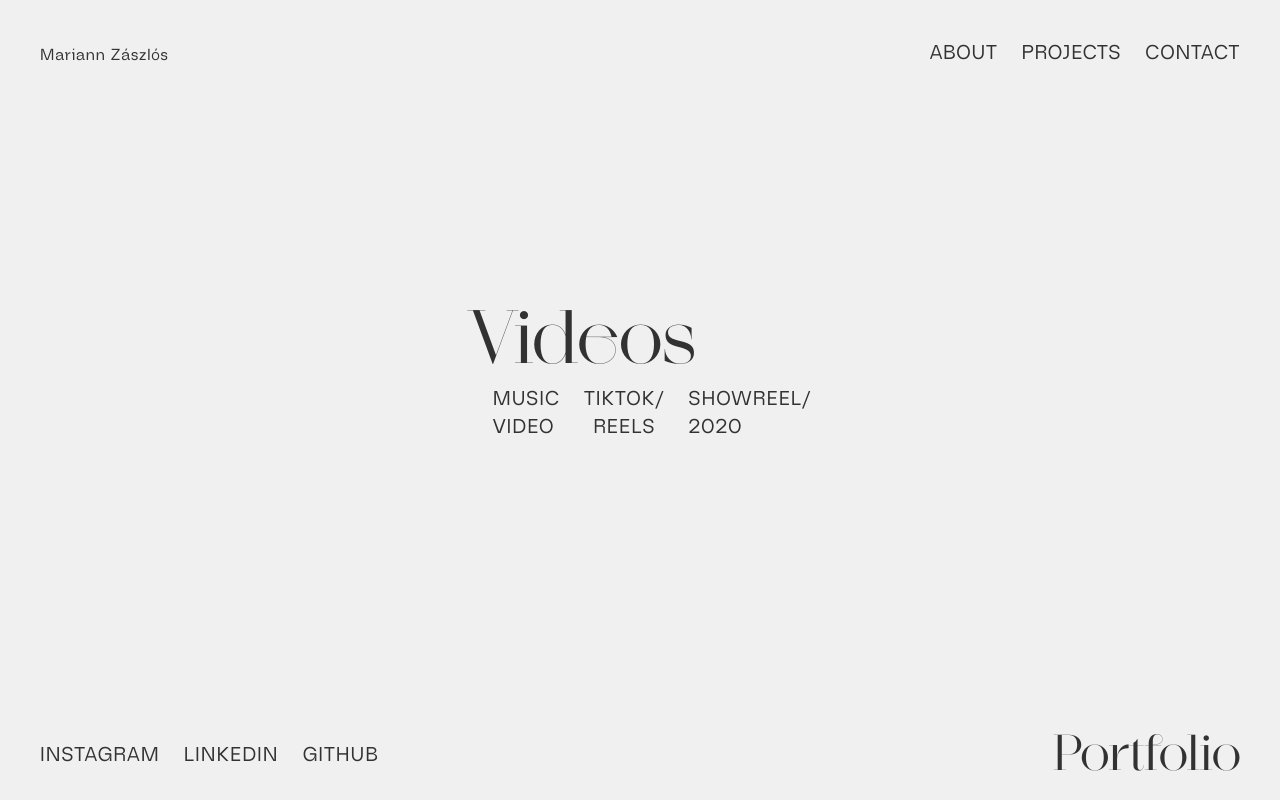
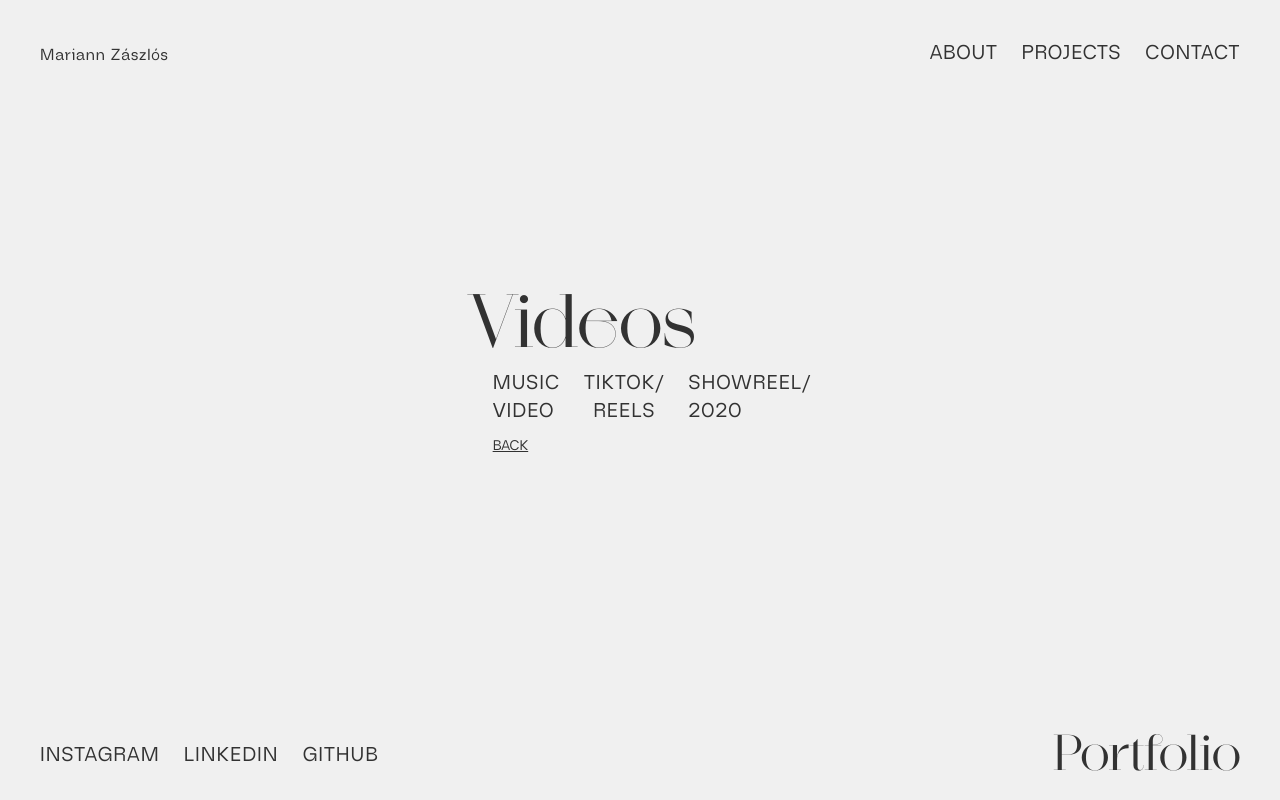
Before and after one commit to zmariann/portfolio2025, a Next.js app: page /portfolio/projects/videos in a window 1280 px wide. Built offline with nearby package versions, Linux system fonts and the light colour scheme.

Commit message:
add back link to the videos page and change the design of it

```diff
--- a/app/_components/backLink.tsx
+++ b/app/_components/backLink.tsx
@@ -9,5 +9,5 @@ export default function BackLink() {
     router.back();
   };
 
-  return <button onClick={handleBack}>Back</button>;
+  return <button className="underline uppercase text-sm" onClick={handleBack}>Back</button>;
 }
--- a/app/portfolio/projects/videos/page.tsx
+++ b/app/portfolio/projects/videos/page.tsx
@@ -13,7 +13,10 @@ export default function Videos() {
     <>
       <section className="bg-red-400 flex justify-center items-center mt-auto">
         <div className="absolute mb-24">
-        <h1 className="relative text-7xl font-[family-name:var(--regonia-font)]">Videos</h1>
+          <h1 className="relative text-7xl font-[family-name:var(--regonia-font)]">
+            Videos
+          </h1>
+
           <div className="flex gap-6 ml-6 mt-2">
             <div className="text-xl tracking-wider uppercase">
               Music<br></br>Video
@@ -34,10 +37,11 @@ export default function Videos() {
               Showreel/<br></br>2020
             </div>
           </div>
+          <div className="ml-6 mt-2">
+            <BackLink></BackLink>
+          </div>
         </div>
       </section>
-      <div className="sm:hidden block"><BackLink></BackLink></div>
-
     </>
   );
 }
```
Lines whose indentation alone changed are shown as unchanged.
